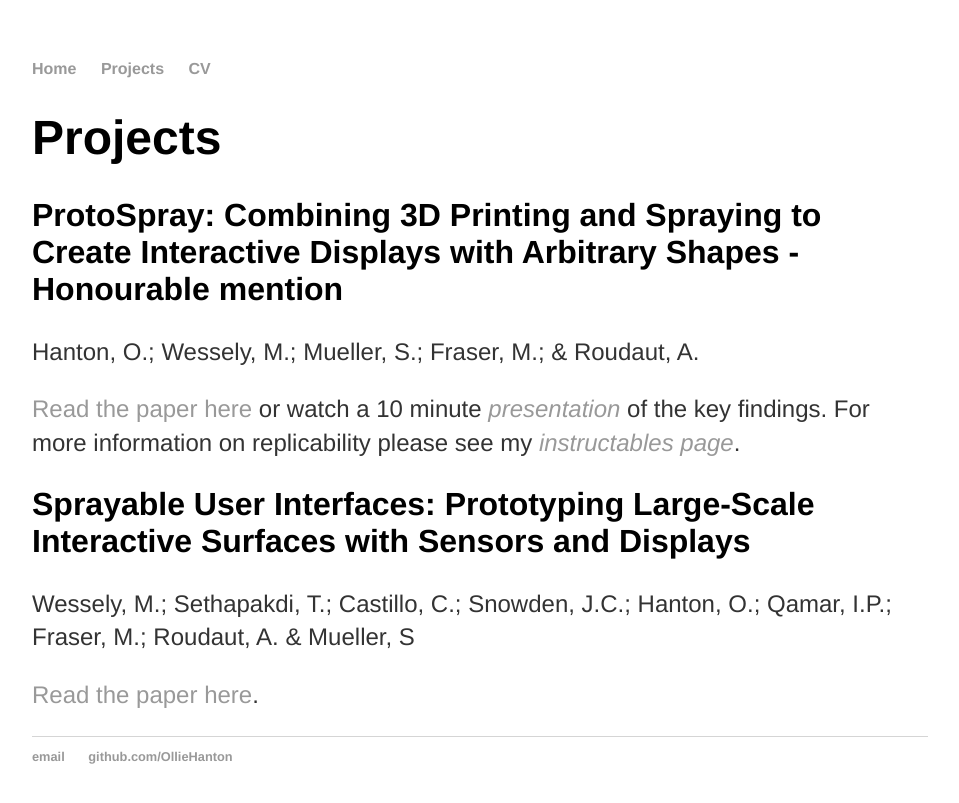
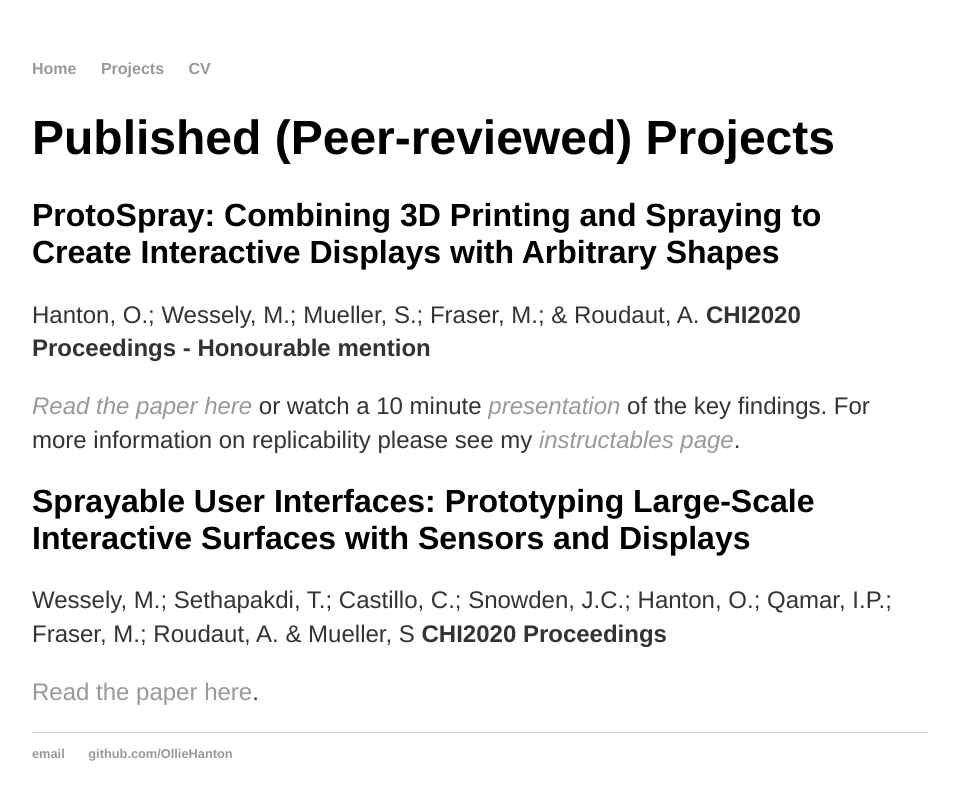
Before and after one commit to OllieHanton/olliehanton.github.io, a Jekyll site: the page built from projects.html, in a window 1280 px wide. Shown: the top 803 px of the page, without its empty margins (160-1119 px from the left). Built offline with Jekyll 4.4.1, drawn with Linux system fonts in a browser that asks for light colours.

Commit message:
Update projects.html

```diff
--- a/projects.html
+++ b/projects.html
@@ -3,19 +3,19 @@ layout: default
 title: Projects
 ---
 <div class="blurb">
-	<h1>Projects</h1>
-	<h2> ProtoSpray: Combining 3D Printing and Spraying to Create Interactive Displays with Arbitrary Shapes - Honourable mention </h2>
-	<p> Hanton, O.; Wessely, M.; Mueller, S.; Fraser, M.; & Roudaut, A.
+	<h1>Published (Peer-reviewed) Projects</h1>
+	<h2> ProtoSpray: Combining 3D Printing and Spraying to Create Interactive Displays with Arbitrary Shapes</h2>
+	<p> Hanton, O.; Wessely, M.; Mueller, S.; Fraser, M.; & Roudaut, A. <b>CHI2020 Proceedings - Honourable mention</b>
 	</p>
 
-	<p>	<a href="/ProtoSpray_Paper.pdf">Read the paper here</a> or watch a 10 minute
+	<p>	<a href="/ProtoSpray_Paper.pdf"><em>Read the paper here</em></a> or watch a 10 minute
 		<a href="https://youtu.be/5WPqaVDVEmc"><em>presentation</em></a> of the key findings.
 		For more information on replicability please see my
 		<a href="https://www.instructables.com/ProtoSpray-How-to-Make-Your-3D-Prints-Light-Up/"><em>instructables page</em></a>.
 	</p>
 
 	<h2> Sprayable User Interfaces: Prototyping Large-Scale Interactive Surfaces with Sensors and Displays </h2>
-	<p> Wessely, M.; Sethapakdi, T.; Castillo, C.; Snowden, J.C.; Hanton, O.; Qamar, I.P.; Fraser, M.; Roudaut, A. & Mueller, S
+	<p> Wessely, M.; Sethapakdi, T.; Castillo, C.; Snowden, J.C.; Hanton, O.; Qamar, I.P.; Fraser, M.; Roudaut, A. & Mueller, S <b>CHI2020 Proceedings</b>
 	</p>
 
 	<p>	<a href="/SprayableUI_Paper.pdf">Read the paper here</a>.
```
